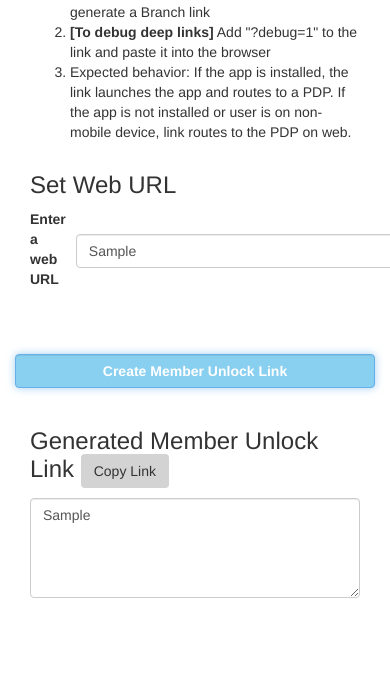
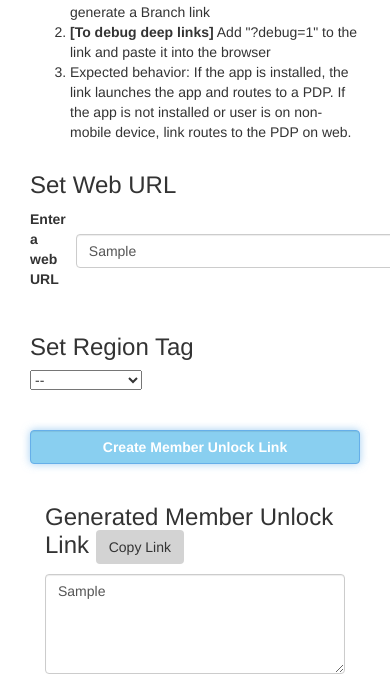
Before and after one commit to zainsattar18/ttantawy.github.io, a plain HTML site: page LinkBuilders/Nike/NikeMemberUnlock.html in a window 390 px wide. Both pictures are taken after typing "Sample", "Sample" into the empty fields and a click on the button "Create Member Unlock Link". Shown: the part 222-911 px from the top of the page. Before the commit the page ends 844 px from the top, so only its background shows below. Drawn offline with nearby package versions, Linux system fonts and the light colour scheme; some packages are replaced by stand-ins of ours; a script that the page names is missing.

Commit message:
Added Region Select
Added an option to select your region, which will automatically set the CHANNEL tag. This may be changed to campaign if desired by Nike.

```diff
--- a/LinkBuilders/Nike/NikeMemberUnlock.html
+++ b/LinkBuilders/Nike/NikeMemberUnlock.html
@@ -37,6 +37,16 @@
     <!-- Script to generate short links based on user inputs -->
     <script>
         function generateLink() {
+            //Set channel from input
+            var channel = "Member Unlock Email";
+
+            //Set and validate region
+            var region = window.document.getElementById("region-selected").value;
+            if (region != "notSelected"){
+                channel = region;
+            }
+            console.log(channel);
+
             // Set and validate the Nike PDP Web URL.
             var original_url = window.document.getElementById("originalUrl").value;
             if (!original_url) {
@@ -59,12 +69,10 @@
                 alert("'" + color_style + "' does not seem like a valid Color Style. Please make sure the PDP link you are using has a valid Color Style appended.");
             };
 
-            //Set channel from input
-            var channel = "Member Unlock Email";
-
             //Set iOS and Android fallbacks (defaults to web PDP URL)
             ios=original_url;
             android=original_url;
+
 
             //Define link data
             var linkData = {
@@ -82,6 +90,7 @@
                     "$deeplink_path":deeplink_path
                 }
             };
+            console.log(linkData);
 
             //Make call to create link
             branch.link(linkData, function(err, link) {
@@ -133,6 +142,20 @@
             </tbody>
         </table>
         <br>
+        <h3 class="toggle">Set Region Tag</h3>
+        <table>
+            <tbody>
+                <tr class="toggle">
+                    <select id='region-selected'>
+                        <option value="notSelected">--</option>
+                        <option value="NA Membership E-mail">North America</option>
+                        <option value="JP Membership E-mail">Japan</option>
+                        <option value="GC Membership E-mail">GC</option>
+                        <option value="EMEA Membership E-mail">EMEA</option>
+                    </select>
+                </tr>
+            </tbody>
+
 
     </section>
 
```
